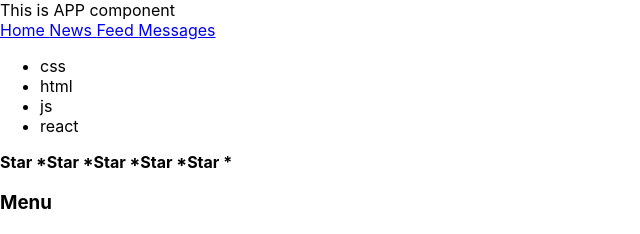
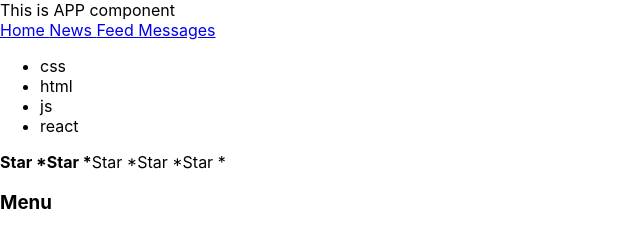
Before and after one commit to OlgaKapskaya/React-kabzda, a React (Create React App) app: page / in a window 1280 px wide. Shown: the top 234 px of the page, without its empty margins (0-640 px from the left). Built offline with nearby package versions, Linux system fonts and the light colour scheme.

Commit message:
props 06.09.2022

```diff
--- a/src/components/Rating.tsx
+++ b/src/components/Rating.tsx
@@ -18,9 +18,16 @@ function Rating() {
 
 function Star(props: any) {
     console.log("star render");
-    return (
-        <span><b>Star *</b></span>
-    )
+   if (props.selected == true){
+       return (
+           <span><b>Star *</b></span>
+       )
+   } else {
+       return (
+           <span>Star *</span>
+       )
+   }
+
 }
 
 export default Rating;
```
